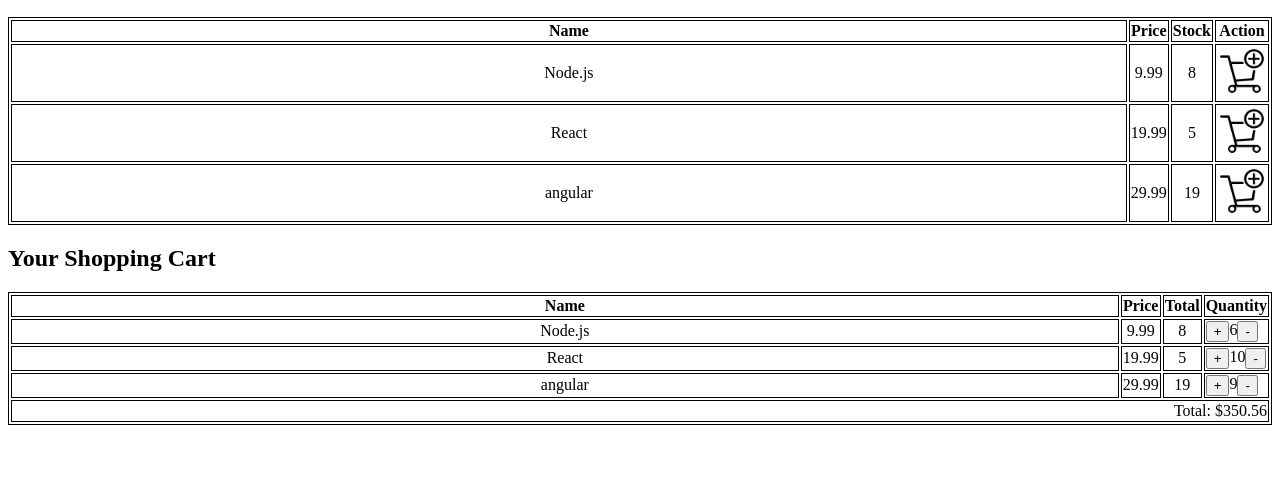
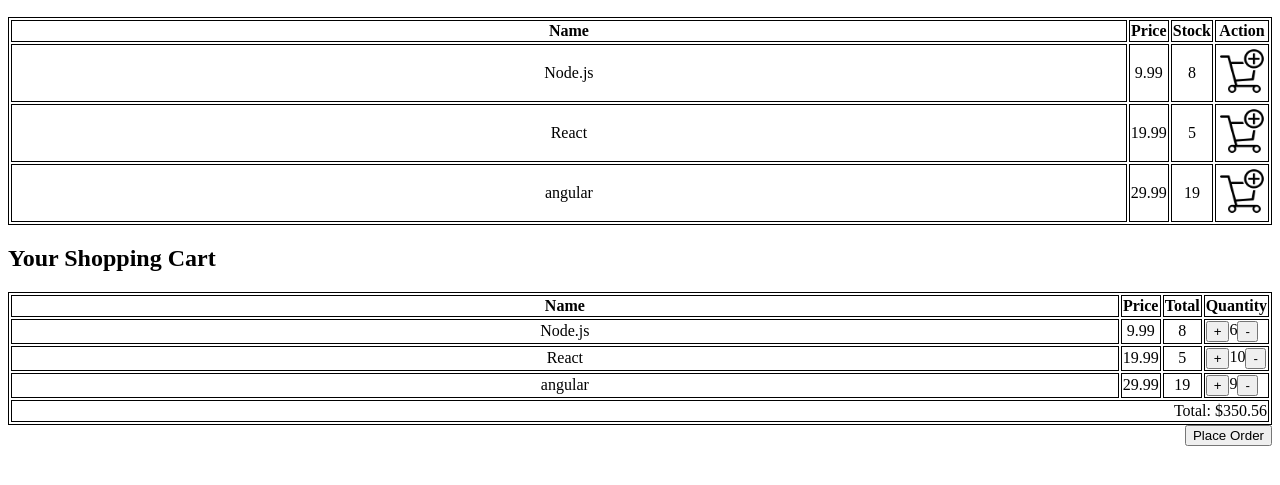
Before and after one commit to amitbd1508/wap.github.io, a plain HTML site: page lab3/index.html in a window 1280 px wide. Shown: the part 119-604 px from the top of the page. Drawn offline with Linux system fonts and the light colour scheme.

Commit message:
add place order button in lab 3

```diff
--- a/lab3/index.html
+++ b/lab3/index.html
@@ -103,6 +103,8 @@
         </tbody>
     </table>
     </div>
-
+    <div class="place-order">
+        <button>Place Order</button>
+    </div>
 </body>
 </html>
--- a/lab3/style.css
+++ b/lab3/style.css
@@ -29,6 +29,9 @@
     text-align: end;
     align-items: center;
 }
+.place-order {
+    float:right;
+}
 
 .cart-icon{
     width: 50px;
```
